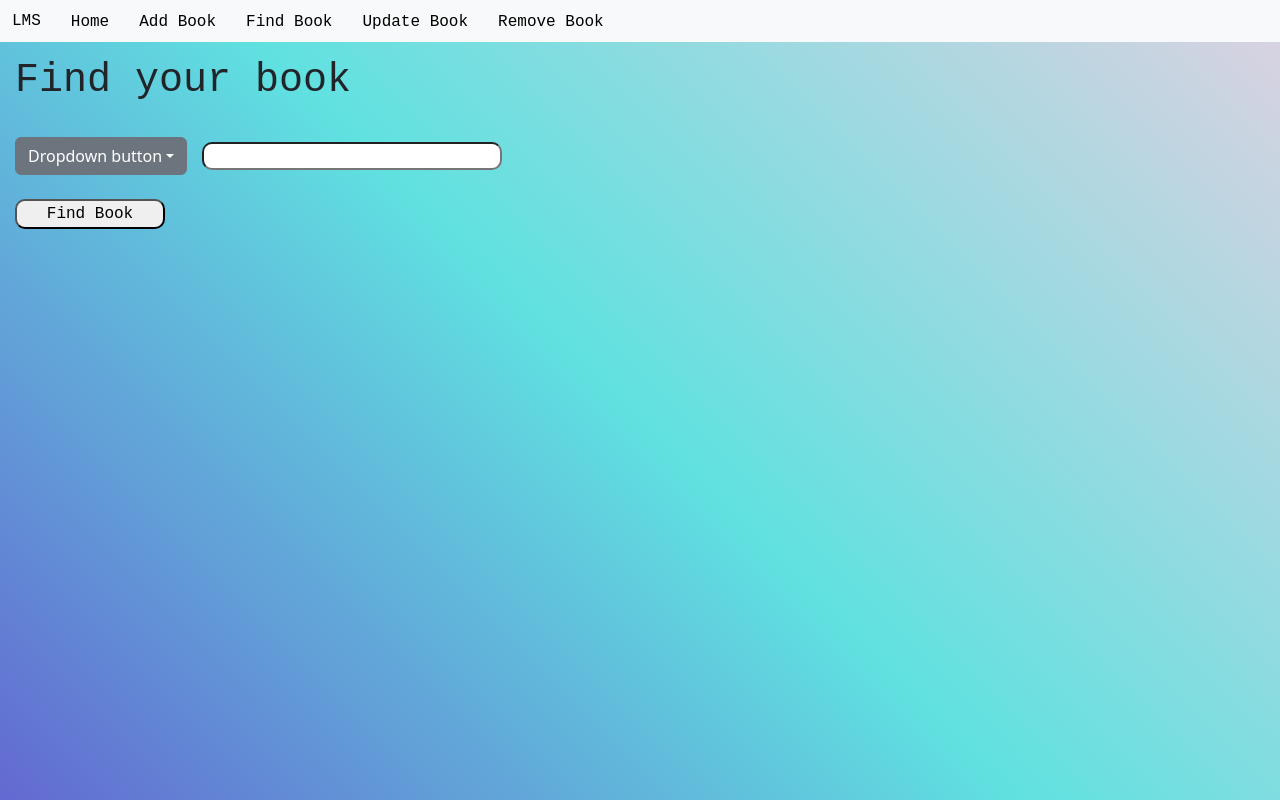
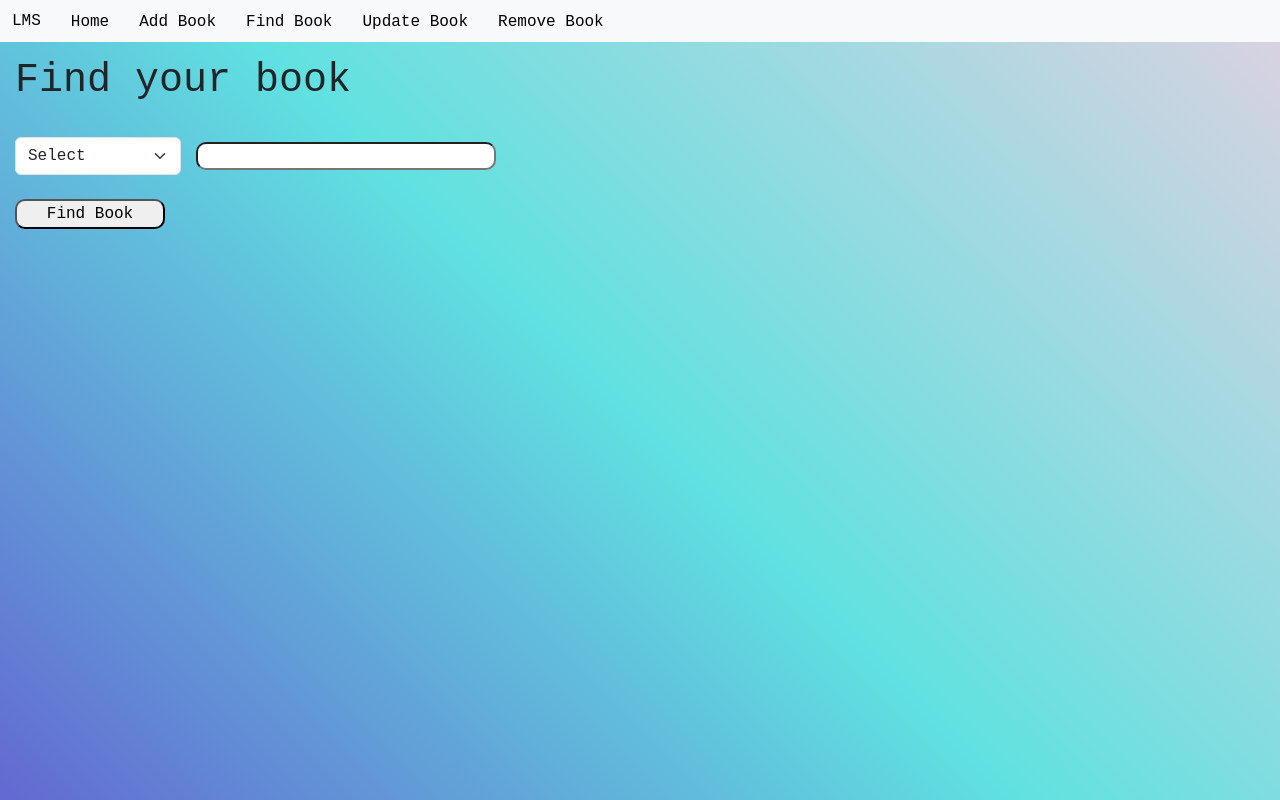
Before and after one commit to Garuna414/Library-Management-System, a React (Create React App) app: page /findBook in a window 1280 px wide. Built offline with nearby package versions, Linux system fonts and the light colour scheme.

Commit message:
Replaced dropdown with select, set input text to monospace.

```diff
--- a/src/components/FindBook.jsx
+++ b/src/components/FindBook.jsx
@@ -24,7 +24,7 @@ function FindBook() {
     e.preventDefault();
     if (checkFields()) {
       alert("Finding book...");
-      console.log("Form data:", formData, typeof(formData));
+      console.log("Form data:", formData, typeof formData);
     } else {
       alert("Cannot find book.");
       console.log("Form data:", formData);
@@ -41,38 +41,60 @@ function FindBook() {
       <br />
       <form /*action="/find" method="get"*/ onSubmit={handleSubmit}>
         <div className="dropdown">
-          <button
-            className="btn btn-secondary dropdown-toggle"
-            type="button"
-            data-bs-toggle="dropdown"
-            aria-expanded="false"
-          >
-            Dropdown button
-          </button>
-          <ul className="dropdown-menu">
-            <li className="dropdownItem" onClick={() => changeSearchParam(1)}>
+          <select className="form-select" aria-label="Default select example">
+            <option
+              className="dropdownItem"
+              onClick={() => changeSearchParam(0)}
+              value="0"
+              selected
+            >
+              Select
+            </option>
+            <option
+              className="dropdownItem"
+              onClick={() => changeSearchParam(1)}
+              value="1"
+            >
               Book name
-            </li>
-            <li className="dropdownItem" onClick={() => changeSearchParam(2)}>
+            </option>
+            <option
+              className="dropdownItem"
+              onClick={() => changeSearchParam(2)}
+              value="2"
+            >
               Author name
-            </li>
-            <li className="dropdownItem" onClick={() => changeSearchParam(3)}>
+            </option>
+            <option
+              className="dropdownItem"
+              onClick={() => changeSearchParam(3)}
+              value="3"
+            >
               Number of pages
-            </li>
-            <li className="dropdownItem" onClick={() => changeSearchParam(4)}>
+            </option>
+            <option
+              className="dropdownItem"
+              onClick={() => changeSearchParam(4)}
+              value="4"
+            >
               Rating
-            </li>
-            <li className="dropdownItem" onClick={() => changeSearchParam(5)}>
+            </option>
+            <option
+              className="dropdownItem"
+              onClick={() => changeSearchParam(5)}
+              value="5"
+            >
               Genre
-            </li>
-          </ul>
+            </option>
+          </select>
           <input
             type="text"
             name="title"
             className="formInput"
             id="title"
             value={formData}
-            onChange={(e) => {setFormData(e.target.value);}}
+            onChange={(e) => {
+              setFormData(e.target.value);
+            }}
           />
         </div>
         <br />
--- a/src/styles/addBook.css
+++ b/src/styles/addBook.css
@@ -19,6 +19,7 @@ h1 {
     width: 300px;
     border-radius: 10px;
     padding: 0 15px;
+    font-family: monospace;
 }
 
 .submitBtn {
--- a/src/styles/findBook.css
+++ b/src/styles/findBook.css
@@ -5,7 +5,7 @@
     padding: 15px;
 }
 
-h1 {
+h1, select, option {
     font-family: monospace;
 }
 
@@ -15,15 +15,8 @@ h1 {
     align-items: center;
 }
 
-.dropdownItem {
-    margin: 0 10px;
-    border-radius: 5px;
-    padding: 0 10px;
-}
-
-.dropdownItem:hover {
-    cursor: pointer;
-    background-color: rgba(0, 0, 0, 0.1);
+.form-select {
+    width: 166px;
 }
 
 .labelText {
@@ -37,6 +30,7 @@ h1 {
     border-radius: 10px;
     padding: 0 15px;
     margin: 0 15px;
+    font-family: monospace;
 }
 
 .submitBtn {
@@ -48,3 +42,14 @@ h1 {
 .submitBtn:hover {
     background-color: rgba(255, 255, 255, 0.7);
 }
+
+/* .dropdownItem {
+    margin: 0 10px;
+    border-radius: 5px;
+    padding: 0 10px;
+}
+
+.dropdownItem:hover {
+    cursor: pointer;
+    background-color: rgba(0, 0, 0, 0.1);
+} */
```
